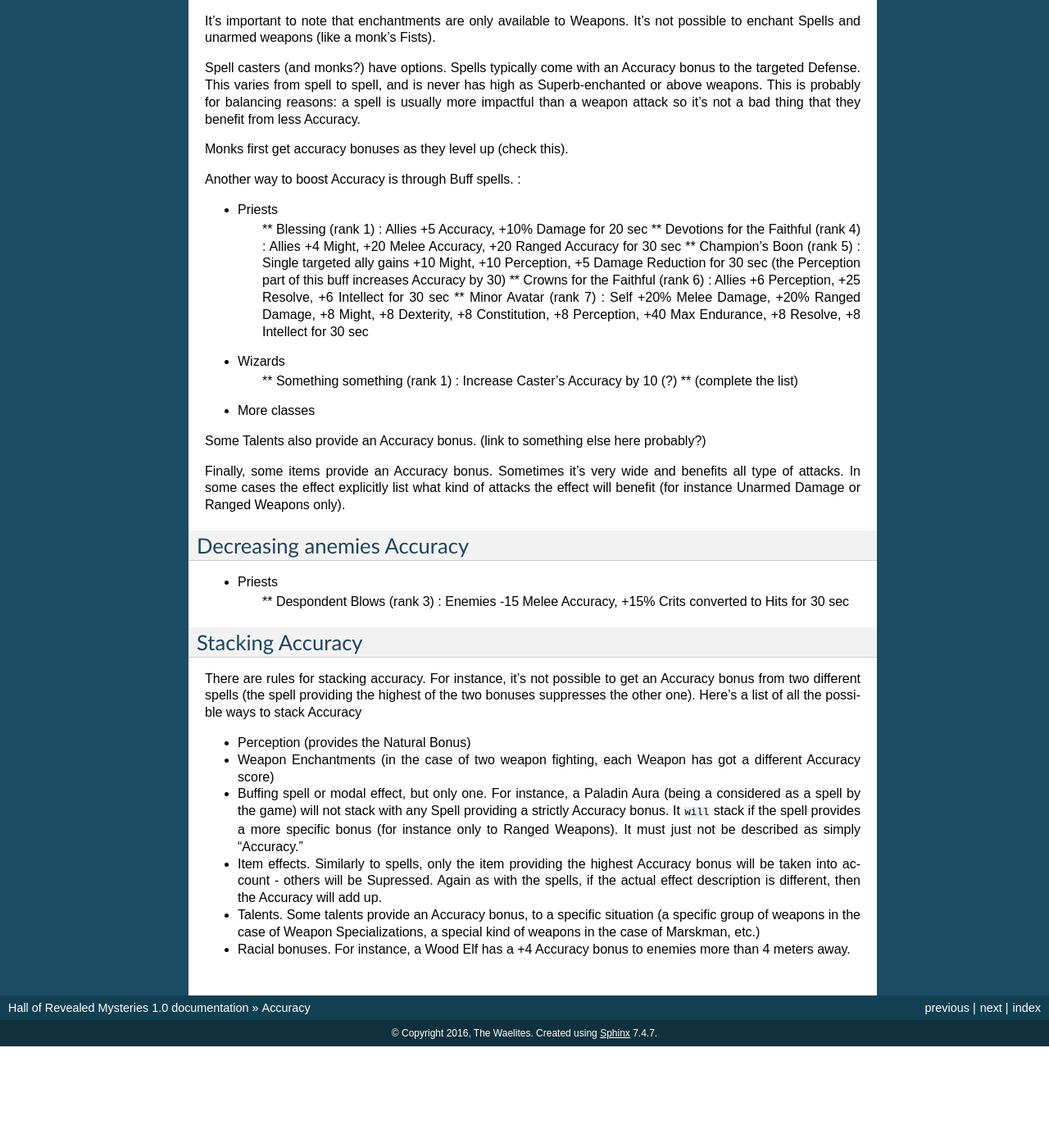
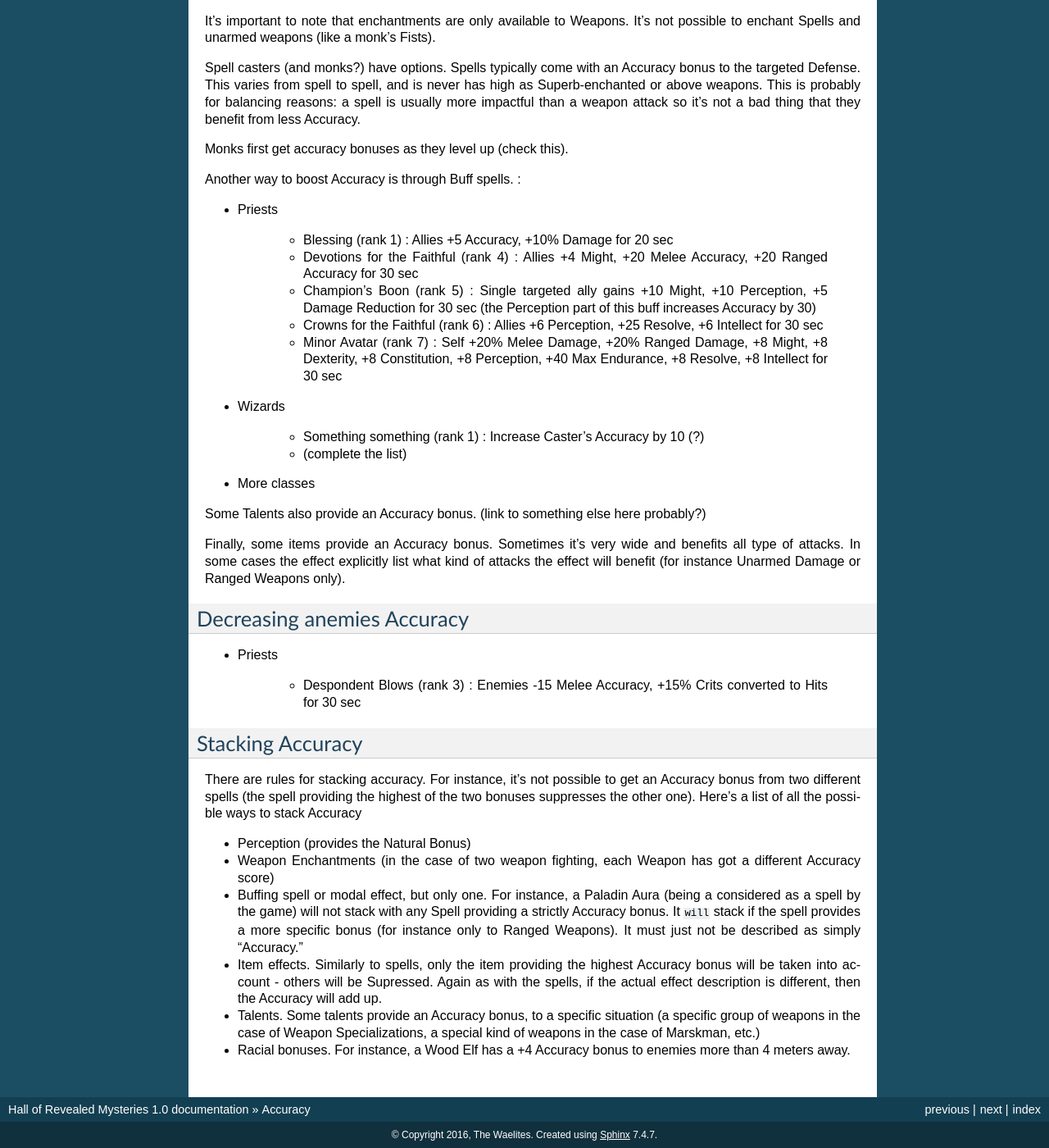
Before and after one commit to acastaner/waelites, a Sphinx documentation site: the page built from source/accuracy.rst, in a window 1280 px wide and 1400 px high, scrolled down 1179 px. Shown: the whole window at 82% size. Built offline with Sphinx 7.4.7, drawn with Linux system fonts in a browser that asks for light colours; before the commit the page ends 2455 px from its top, so only the background shows below that.

```diff
--- a/source/accuracy.rst
+++ b/source/accuracy.rst
@@ -58,14 +58,16 @@ Monks first get accuracy bonuses as they level up (check this).
 Another way to boost Accuracy is through Buff spells. :
 
 * Priests
-    ** Blessing (rank 1) : Allies +5 Accuracy, +10% Damage for 20 sec
-    ** Devotions for the Faithful (rank 4) : Allies +4 Might, +20 Melee Accuracy, +20 Ranged Accuracy for 30 sec
-    ** Champion's Boon (rank 5) : Single targeted ally gains +10 Might, +10 Perception, +5 Damage Reduction for 30 sec (the Perception part of this buff increases Accuracy by 30)
-    ** Crowns for the Faithful (rank 6) : Allies +6 Perception, +25 Resolve, +6 Intellect for 30 sec
-    ** Minor Avatar (rank 7) : Self +20% Melee Damage, +20% Ranged Damage, +8 Might, +8 Dexterity, +8 Constitution, +8 Perception, +40 Max Endurance, +8 Resolve, +8 Intellect for 30 sec
+
+    * Blessing (rank 1) : Allies +5 Accuracy, +10% Damage for 20 sec
+    * Devotions for the Faithful (rank 4) : Allies +4 Might, +20 Melee Accuracy, +20 Ranged Accuracy for 30 sec
+    * Champion's Boon (rank 5) : Single targeted ally gains +10 Might, +10 Perception, +5 Damage Reduction for 30 sec (the Perception part of this buff increases Accuracy by 30)
+    * Crowns for the Faithful (rank 6) : Allies +6 Perception, +25 Resolve, +6 Intellect for 30 sec
+    * Minor Avatar (rank 7) : Self +20% Melee Damage, +20% Ranged Damage, +8 Might, +8 Dexterity, +8 Constitution, +8 Perception, +40 Max Endurance, +8 Resolve, +8 Intellect for 30 sec
 * Wizards
-    ** Something something (rank 1) : Increase Caster's Accuracy by 10 (?)
-    ** (complete the list)
+
+    * Something something (rank 1) : Increase Caster's Accuracy by 10 (?)
+    * (complete the list)
 * More classes
 
 Some Talents also provide an Accuracy bonus. (link to something else here probably?)
@@ -76,7 +78,8 @@ Decreasing anemies Accuracy
 ^^^^^^^^^^^^^^^^^^^^^^^^^^^^
 
 * Priests
-    ** Despondent Blows (rank 3) : Enemies -15 Melee Accuracy, +15% Crits converted to Hits for 30 sec
+
+    * Despondent Blows (rank 3) : Enemies -15 Melee Accuracy, +15% Crits converted to Hits for 30 sec
 
 Stacking Accuracy
 ^^^^^^^^^^^^^^^^^
```
